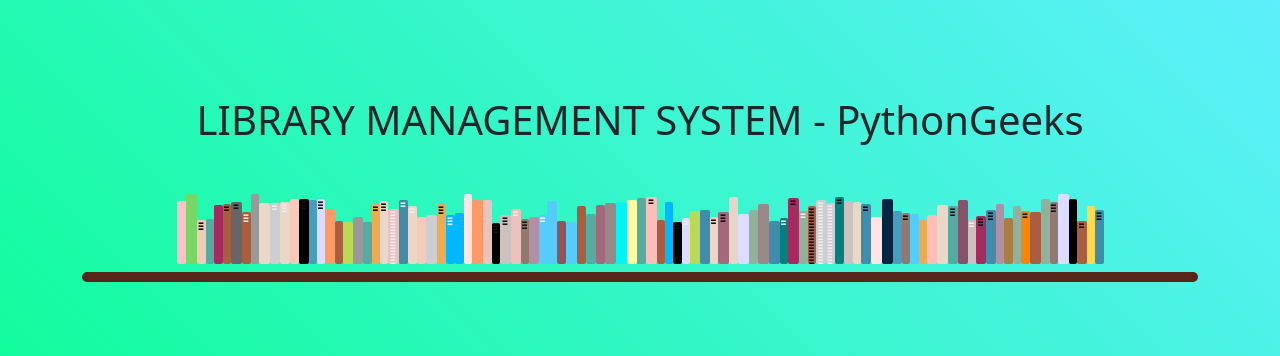
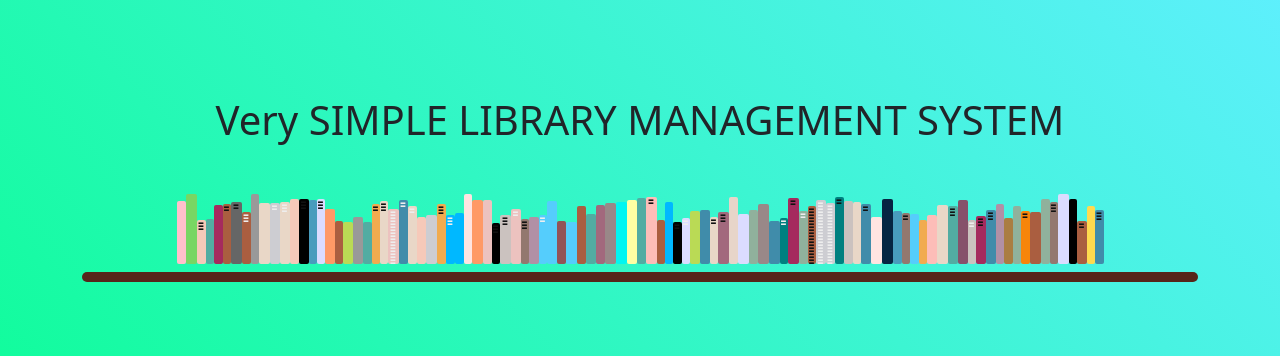
Before and after one commit to ysugiarto-org/library-management-app, a Django app: page / in a window 1280 px wide. Shown: the part 56-412 px from the top of the page. Run offline with Django 4.2, Linux system fonts and the light colour scheme.

Commit message:
Update title

```diff
--- a/templates/libapp/home.html
+++ b/templates/libapp/home.html
@@ -1287,7 +1287,7 @@
       <div class="col-md-12">
         <br />
         <br />
-        <h1 class="text-center">LIBRARY MANAGEMENT SYSTEM - PythonGeeks</h1>
+        <h1 class="text-center">Very SIMPLE LIBRARY MANAGEMENT SYSTEM</h1>
         <br />
         <br />
         <br />
```
